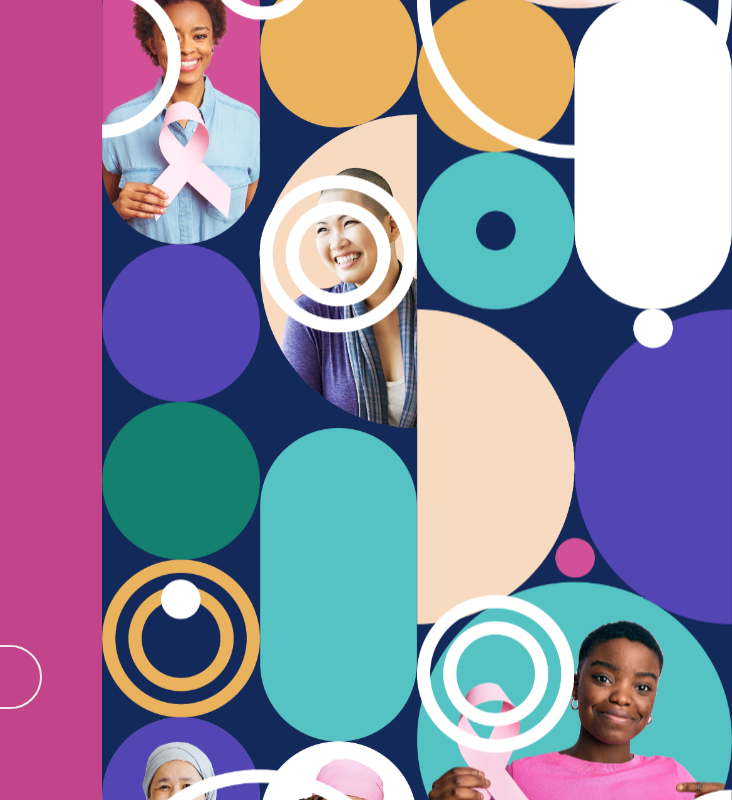
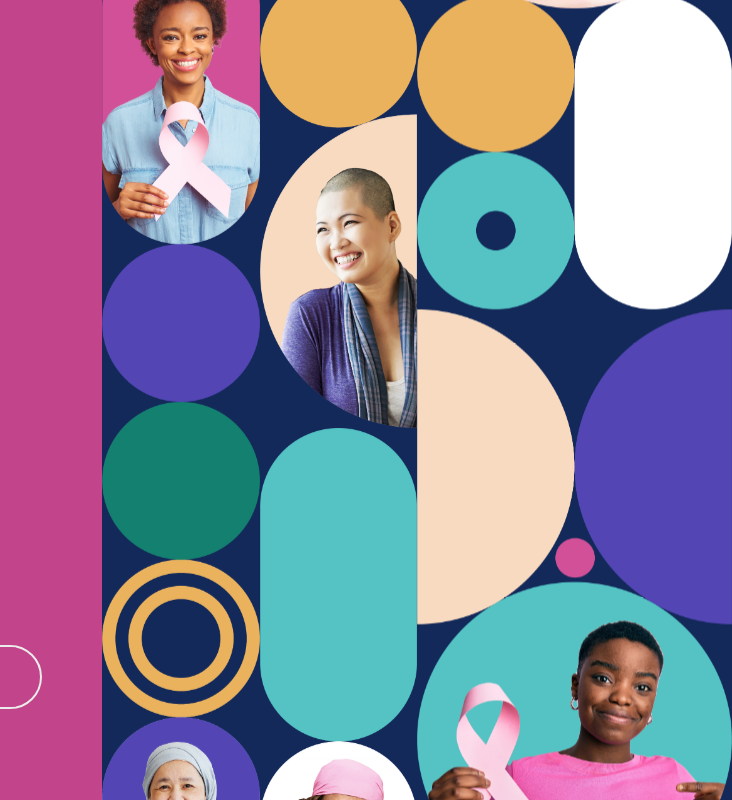
Before and after one commit to gl-bkim/emma, a plain HTML site: page index.html in a window 1280 px wide. Shown: the full height of the page, 548-1280 px from the left. Drawn offline with Linux system fonts and the light colour scheme.

Commit message:
remove circles

```diff
--- a/index.html
+++ b/index.html
@@ -176,8 +176,8 @@
     <div class="sliding-background"></div>
     <div class="sliding-background2"></div>
     <div class="sliding-background3"></div>
-    <div class="circles1"></div>
-    <div class="circles2"></div>
+<!--    <div class="circles1"></div>-->
+<!--    <div class="circles2"></div>-->
   </div>
 </div>
 <script type="application/javascript">
```
